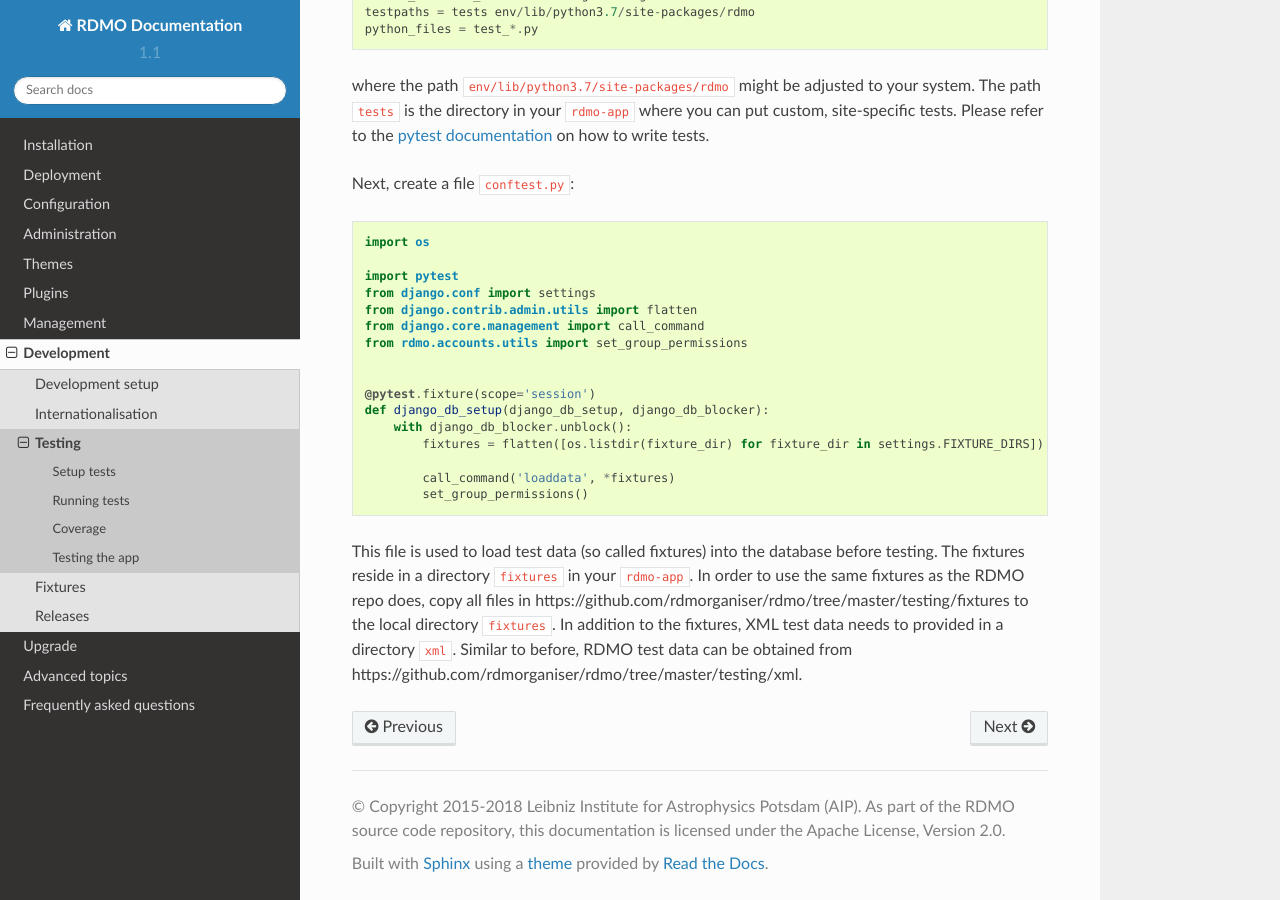
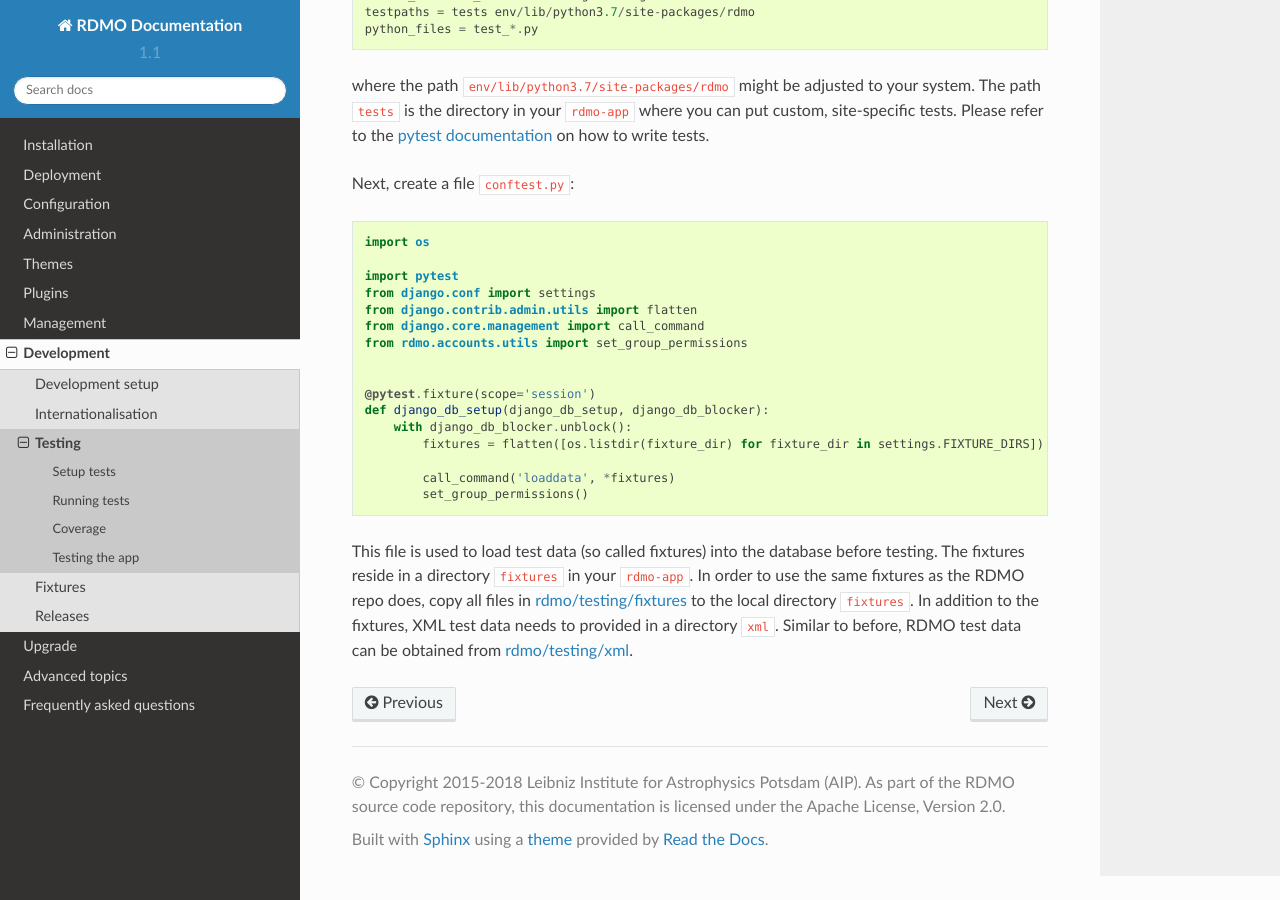
Before and after one commit to rdmorganiser/rdmo-docs, a Sphinx documentation site: the page built from docs/development/testing.md, in a window 1280 px wide and 900 px high, scrolled down 966 px. Built offline with Sphinx 7.4.7 and the Read the Docs theme 2.0.0, drawn with Linux system fonts in a browser that asks for light colours; some of the changed lines change nothing that is shown.

Commit message:
chore: update links

````diff
--- a/docs/development/testing.md
+++ b/docs/development/testing.md
@@ -74,4 +74,4 @@ def django_db_setup(django_db_setup, django_db_blocker):
         set_group_permissions()
 ```
 
-This file is used to load test data (so called fixtures) into the database before testing. The fixtures reside in a directory `fixtures` in your `rdmo-app`. In order to use the same fixtures as the RDMO repo does, copy all files in https://github.com/rdmorganiser/rdmo/tree/master/testing/fixtures to the local directory `fixtures`. In addition to the fixtures, XML test data needs to provided in a directory `xml`. Similar to before, RDMO test data can be obtained from https://github.com/rdmorganiser/rdmo/tree/master/testing/xml.
+This file is used to load test data (so called fixtures) into the database before testing. The fixtures reside in a directory `fixtures` in your `rdmo-app`. In order to use the same fixtures as the RDMO repo does, copy all files in [rdmo/testing/fixtures](https://github.com/rdmorganiser/rdmo/tree/master/testing/fixtures) to the local directory `fixtures`. In addition to the fixtures, XML test data needs to provided in a directory `xml`. Similar to before, RDMO test data can be obtained from [rdmo/testing/xml](https://github.com/rdmorganiser/rdmo/tree/master/testing/xml).
````
